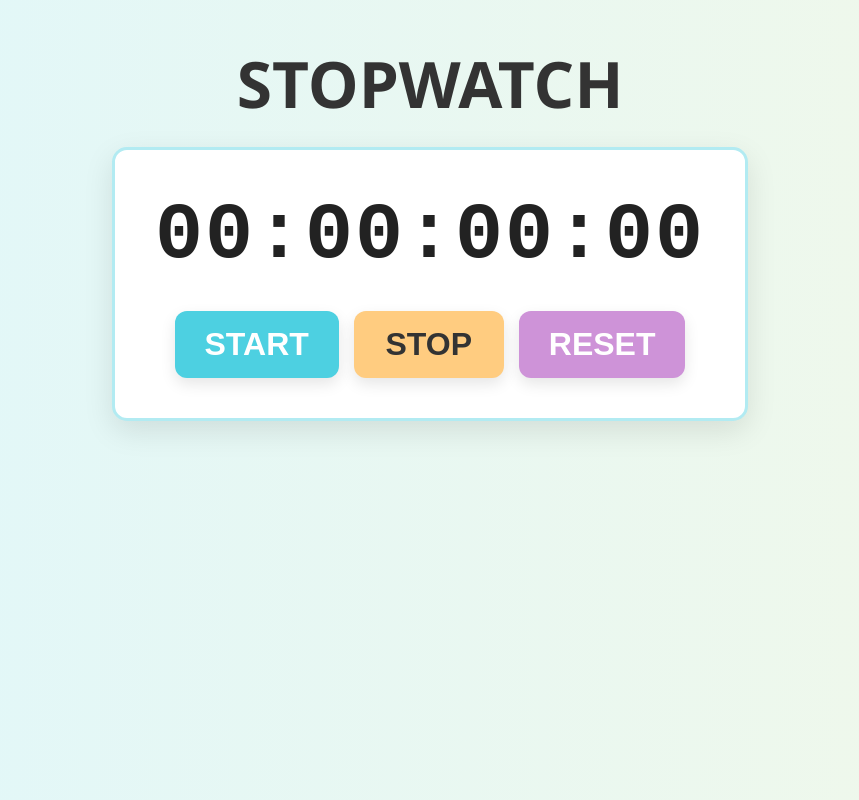
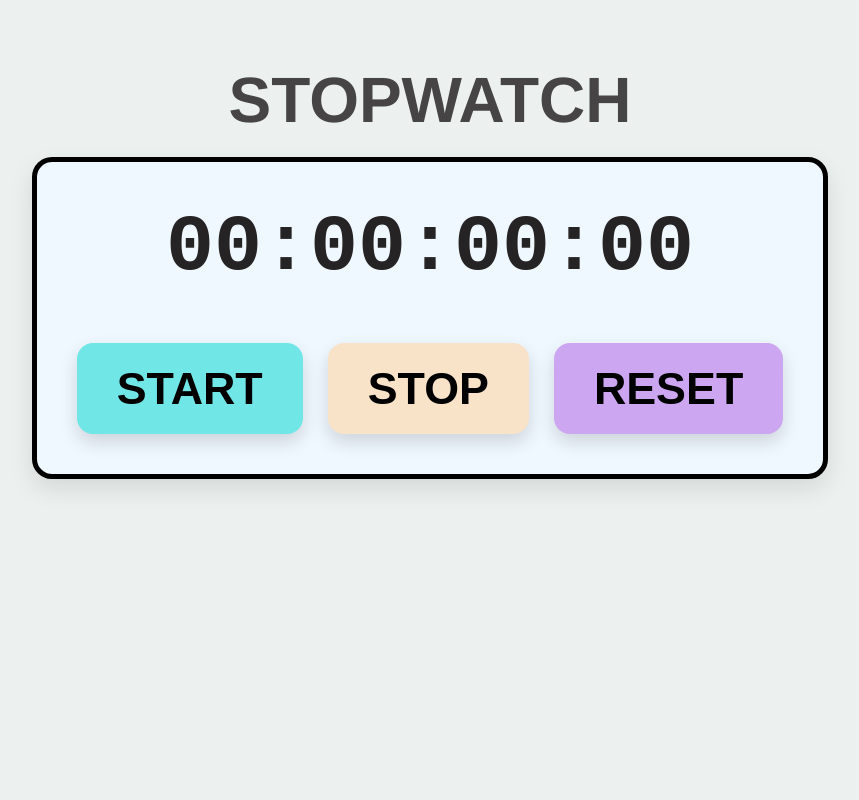
Before and after one commit to AXER77-max/frontend-mini-projects, a plain HTML site: page Stopwatch/index.html in a window 1280 px wide. Shown: the whole page, without its empty margins (210-1069 px from the left). Drawn offline with Linux system fonts and the light colour scheme.

Commit message:
Update style.css

```diff
--- a/Stopwatch/style.css
+++ b/Stopwatch/style.css
@@ -1,104 +1,80 @@
 body {
-  margin: 0;
-  padding: 0;
-  font-family: 'Segoe UI', Tahoma, Geneva, Verdana, sans-serif;
-  background: linear-gradient(to right, #e0f7fa, #f1f8e9);
   display: flex;
   flex-direction: column;
   align-items: center;
-  min-height: 100vh;
+  background-color: rgb(236, 241, 240);
+  margin: 0;
+  padding: 20px;
+  font-family: Arial, sans-serif;
 }
 
 #myH1 {
   font-size: 4rem;
+  font-family: 'Franklin Gothic Medium', 'Arial Narrow', Arial, sans-serif;
   font-weight: bold;
-  color: #333;
-  margin: 40px 0 20px;
+  color: rgb(70, 68, 68);
+  margin-bottom: 20px;
 }
 
 #container {
   display: flex;
   flex-direction: column;
   align-items: center;
-  background-color: #ffffff;
+  border: 5px solid;
+  border-radius: 20px;
   padding: 40px;
-  border-radius: 15px;
-  box-shadow: 0 10px 30px rgba(0, 0, 0, 0.1);
-  border: 3px solid #b2ebf2;
+  background-color: aliceblue;
+  box-shadow: 0px 10px 25px rgba(0, 0, 0, 0.1);
 }
 
 #display {
   font-size: 5rem;
-  font-family: 'Courier New', Courier, monospace;
+  font-family: monospace;
   font-weight: bold;
-  color: #222;
+  color: rgb(37, 35, 35);
   margin-bottom: 30px;
-  letter-spacing: 2px;
 }
 
 #controls {
   display: flex;
   justify-content: center;
   flex-wrap: wrap;
-  gap: 15px;
+  gap: 25px;
+  margin-top: 20px;
 }
 
 #controls button {
-  font-size: 2rem;
-  padding: 15px 30px;
-  border-radius: 12px;
+  font-size: 2.8rem;
+  padding: 20px 40px;
+  min-width: 200px;
+  border-radius: 16px;
   font-weight: bold;
   border: none;
   cursor: pointer;
   transition: all 0.3s ease;
-  min-width: 150px;
-  box-shadow: 0px 6px 15px rgba(0, 0, 0, 0.1);
+  box-shadow: 0px 8px 18px rgba(0, 0, 0, 0.15);
 }
 
 #startbtn {
-  background-color: #4dd0e1;
-  color: #fff;
+  background-color: rgb(113, 230, 230);
 }
 
 #startbtn:hover {
-  background-color: #00acc1;
+  background-color: rgb(5, 177, 177);
 }
 
 #stopbtn {
-  background-color: #ffcc80;
-  color: #333;
+  background-color: rgb(248, 227, 200);
 }
 
 #stopbtn:hover {
-  background-color: #ffb74d;
+  background-color: rgb(241, 208, 165);
 }
 
 #resetbtn {
-  background-color: #ce93d8;
-  color: #fff;
+  background-color: rgb(204, 166, 240);
 }
 
 #resetbtn:hover {
-  background-color: #ab47bc;
+  background-color: rgb(186, 126, 243);
 }
-
-@media (max-width: 600px) {
-  #myH1 {
-    font-size: 2.5rem;
-    margin: 20px 0;
-  }
-
-  #display {
-    font-size: 3rem;
-  }
-
-  #controls button {
-    font-size: 1.6rem;
-    padding: 12px 20px;
-    min-width: 120px;
-  }
-
-  #container {
-    padding: 20px;
-  }
-}
```
